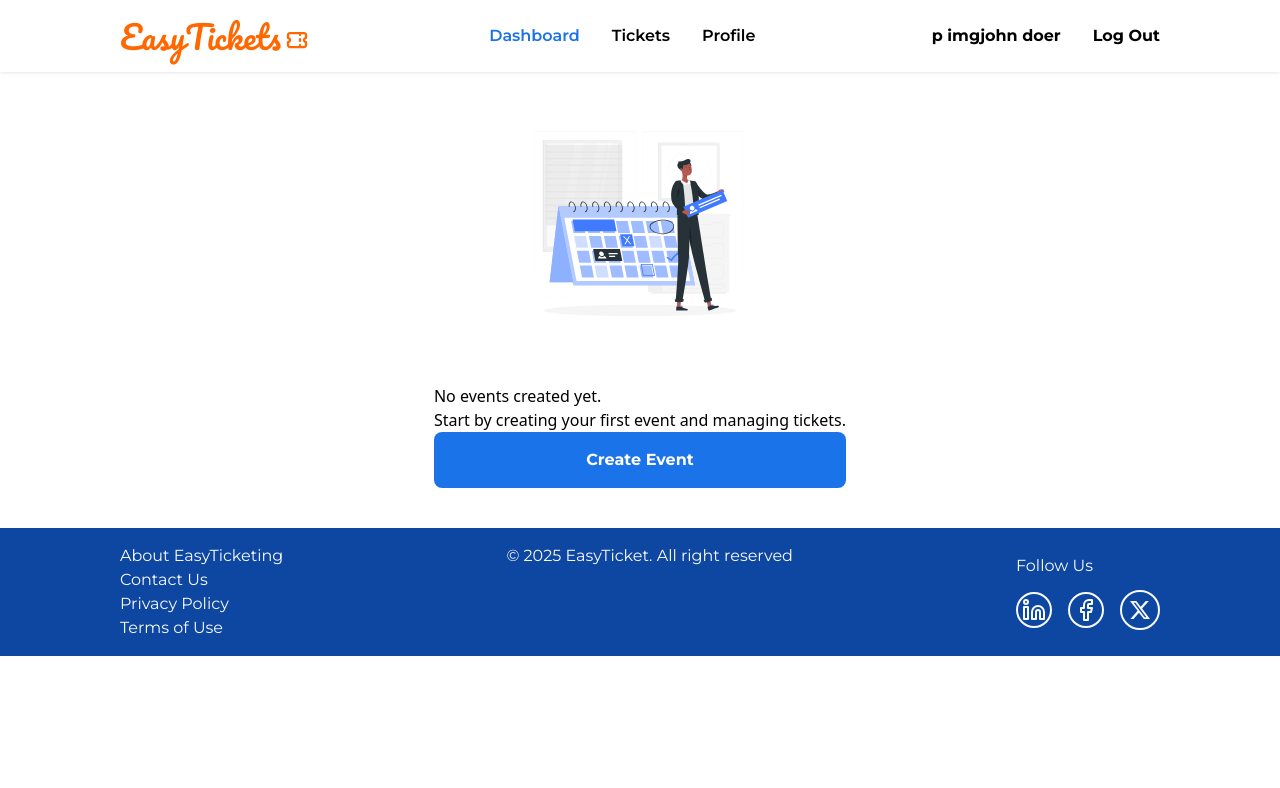
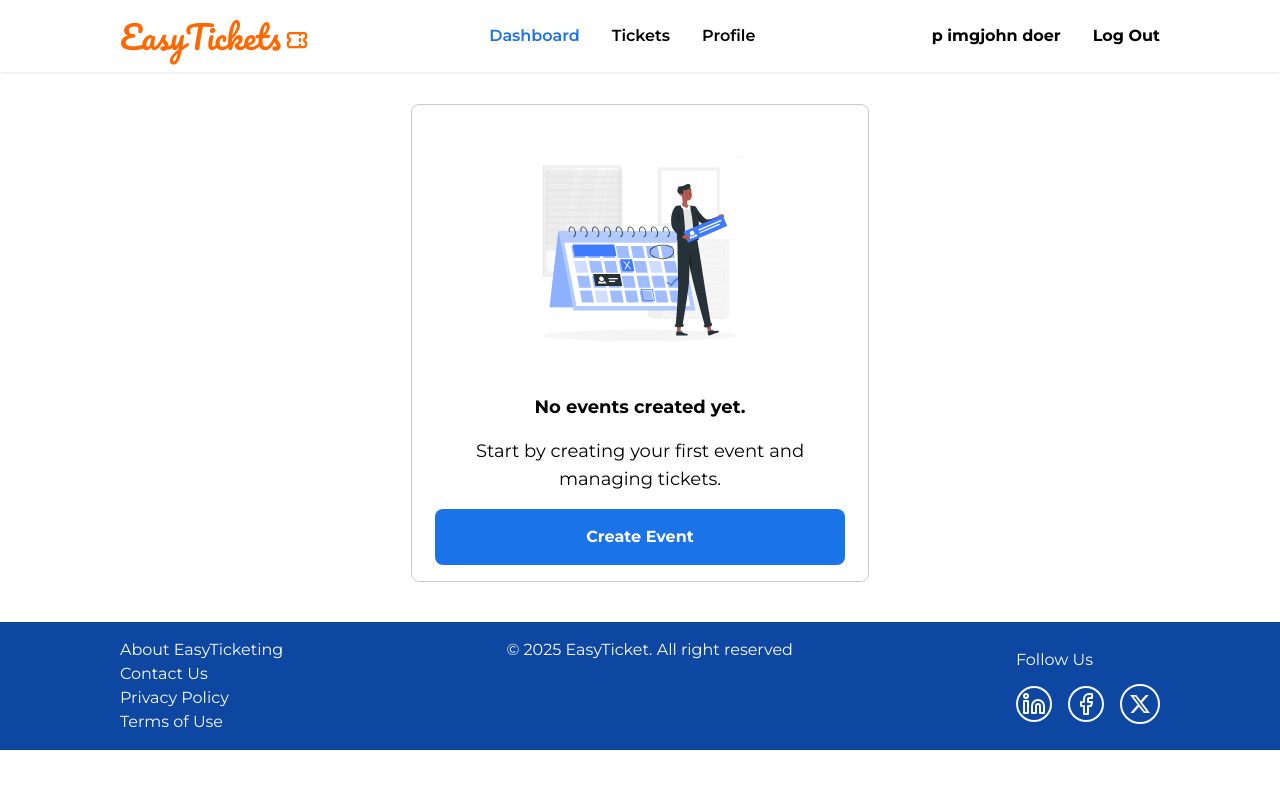
Before and after one commit to mafindijr/easy-ticketing-app, a React (Vite) app: page /dashboard in a window 1280 px wide. Shown: the top 788 px of the page. Built offline with nearby package versions, Linux system fonts and the light colour scheme.

Commit message:
finish empy  state for the organizers dashboard

```diff
--- a/src/components/empty-dashboad.jsx
+++ b/src/components/empty-dashboad.jsx
@@ -4,8 +4,8 @@ import { Button } from './button';
 export default function EmptyDashboadState() {
 
   return (
-    <div>
-        <div className='flex flex-col gap-8 mt-20 items-center m-10'>
+    <div className='flex items-center justify-center'>
+        <div className='flex flex-col gap-[16px] p-[24px] mt-20 items-center m-10 w-[458px] h-[478px] border-1 border-[#cccccc] rounded-[8px]'>
             <div>
                     <svg width="248" height="248" viewBox="0 0 248 248" fill="none" xmlns="http://www.w3.org/2000/svg">
                     <path d="M248 189.67H0V189.794H248V189.67Z" fill="#EBEBEB"/>
@@ -158,12 +158,14 @@ export default function EmptyDashboadState() {
 
 
             </div>
-            <div>
+            <div className='flex flex-col gap-4 items-center'>
                 <div>
-                    <h4>No events created yet.</h4>
-                    <span>Start by creating your first event and managing tickets.</span>
+                    <h4 className='text-[18px] font-montserrat font-bold leading-[28px]'>No events created yet.</h4>
                 </div>
-                <div>
+                <div className='flex items-center text-center w-[410px]'>
+                    <span className='text-[18px] leading-[28px] font-montserrat font-[400]'>Start by creating your first event and managing tickets.</span>
+                </div>
+                <div className='w-full'>
                     <Button className='font-montserrat text-[16px] font-bold bg-homeexplore rounded-[8px] w-full py-[16px] px-[8px] text-white'>Create Event</Button>
                 </div>
             </div>
```
